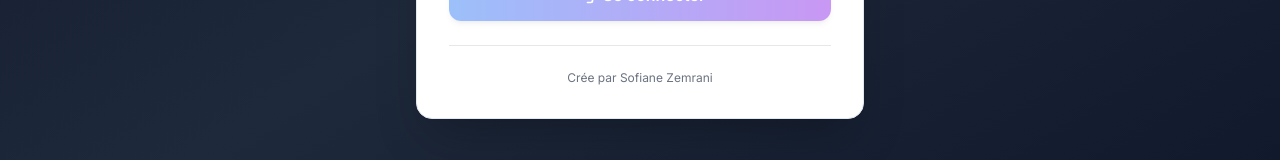
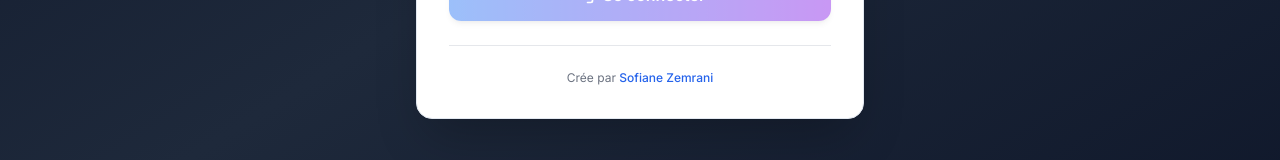
Before and after one commit to JrCanDev/notes-iutlco, a Next.js app: page / in a window 1280 px wide. Shown: the part 524-684 px from the top of the page. Built offline with nearby package versions, Linux system fonts and the light colour scheme.

Commit message:
Ajout redirection Linkedin

```diff
--- a/components/LoginPage.tsx
+++ b/components/LoginPage.tsx
@@ -99,7 +99,7 @@ export default function LoginPage({ onLogin }: LoginPageProps) {
                     {/* Footer */}
                     <div className="mt-6 pt-6 border-t border-gray-200 text-center">
                         <p className="text-xs text-gray-500">
-                            Crée par Sofiane Zemrani
+                            Crée par <a href="https://www.linkedin.com/in/sofiane-zemrani" target="_blank" rel="noopener noreferrer" className="text-blue-600 hover:text-blue-800 hover:underline transition-colors font-medium">Sofiane Zemrani</a>
                         </p>
                     </div>
                 </div>
```
